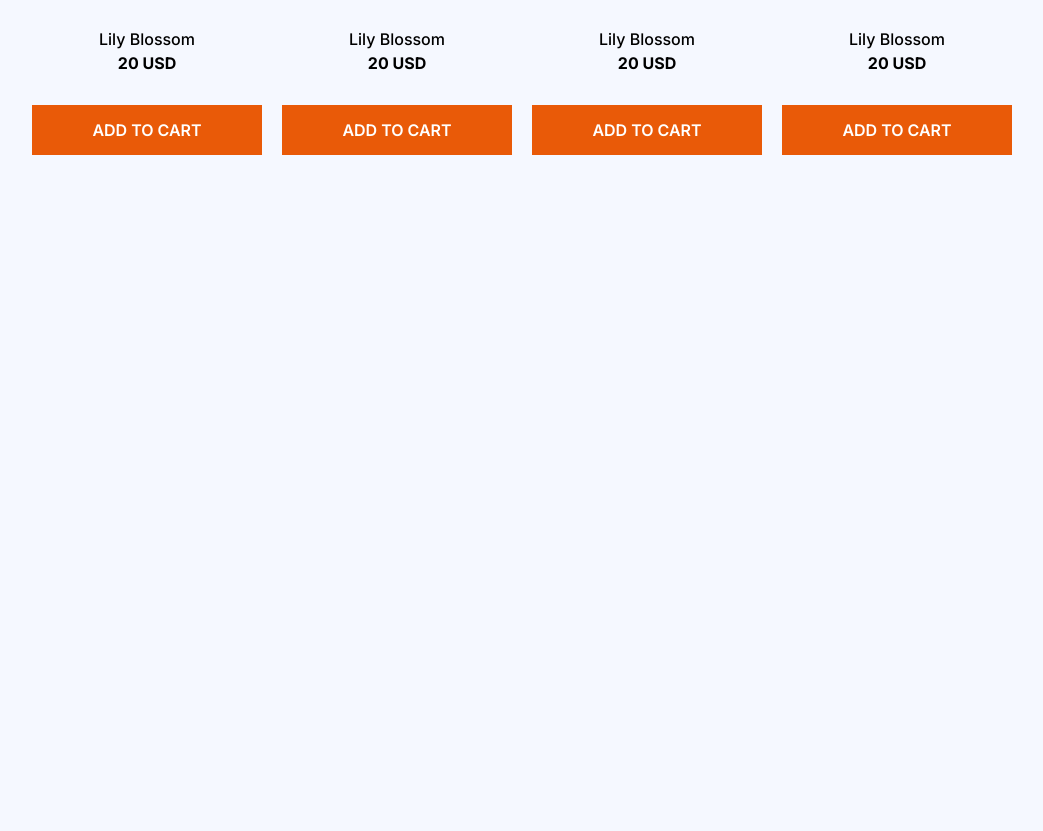
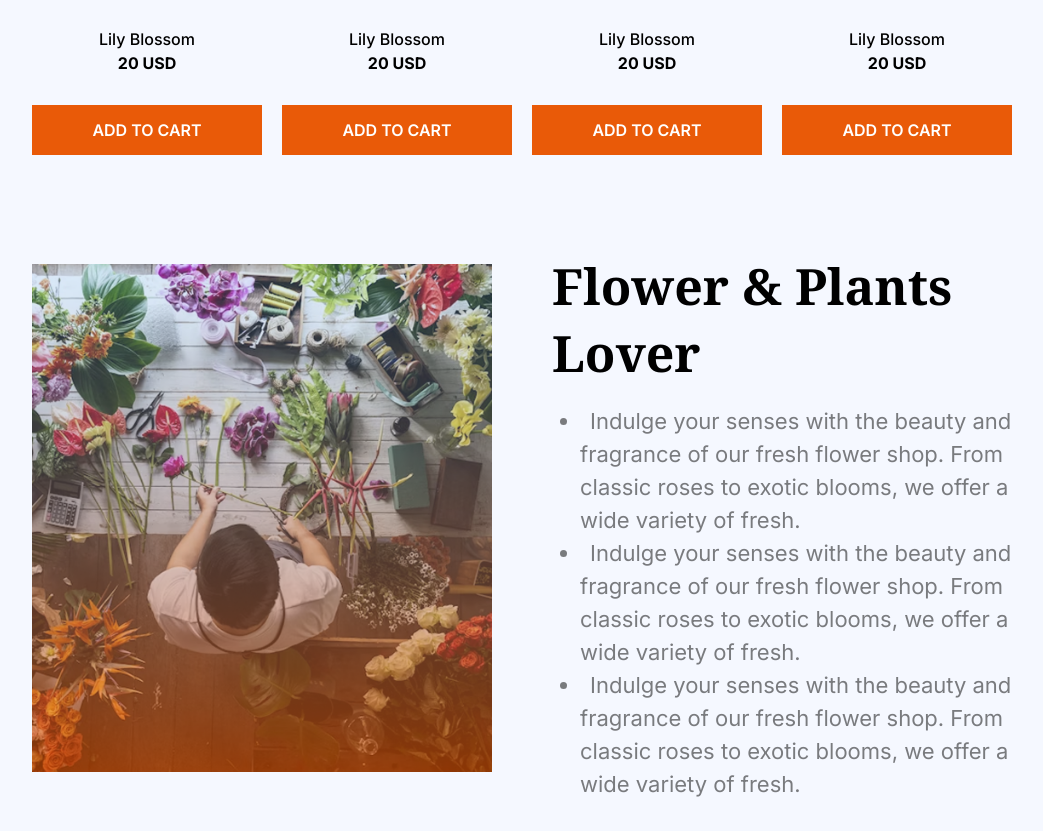
Before and after one commit to asmasultana07/assignment_02_Responsive-Flowers, a plain HTML site: page index.html in a window 1280 px wide. Shown: the part 1802-2633 px from the top of the page, without its empty margins (118-1161 px from the left). Before the commit the page ends 2067 px from the top, so only its background shows below. Drawn offline with nearby package versions, Linux system fonts and the light colour scheme.

Commit message:
updated work

```diff
--- a/index.html
+++ b/index.html
@@ -122,6 +122,21 @@
 
             </div>
         </section>
+
+        <!-- flower & plant lover -->
+        <section class=" lg:grid grid-cols-2 gap-[60px] items-center">
+            <div class="w-full">
+                <img src="assets/flower-store.png">
+            </div>
+            <div>
+                <h1 class="font-noto font-bold text-2xl my-[18px] lg:text-[50px]">Flower & Plants Lover</h1>
+                <ul class="font-inter ml-3 opacity-50 list-disc list-inside lg:text-[22px]">
+                    <li class="ml-4 [text-indent:-20px]">Indulge your senses with the beauty and fragrance of our fresh flower shop. From classic roses to exotic blooms, we offer a wide variety of fresh.</li>
+                    <li class="ml-4 [text-indent:-20px]">Indulge your senses with the beauty and fragrance of our fresh flower shop. From classic roses to exotic blooms, we offer a wide variety of fresh.</li>
+                    <li class="ml-4 [text-indent:-20px]">Indulge your senses with the beauty and fragrance of our fresh flower shop. From classic roses to exotic blooms, we offer a wide variety of fresh.</li>
+                </ul>
+            </div>
+        </section>
     </main>
 
     <footer>
```
